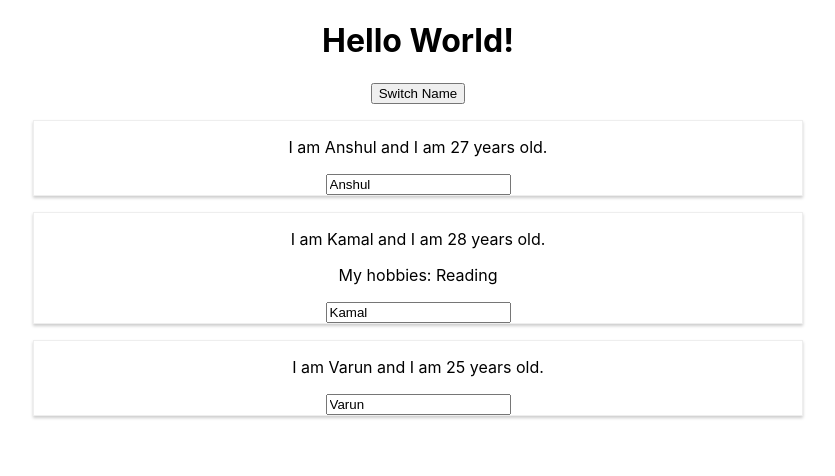
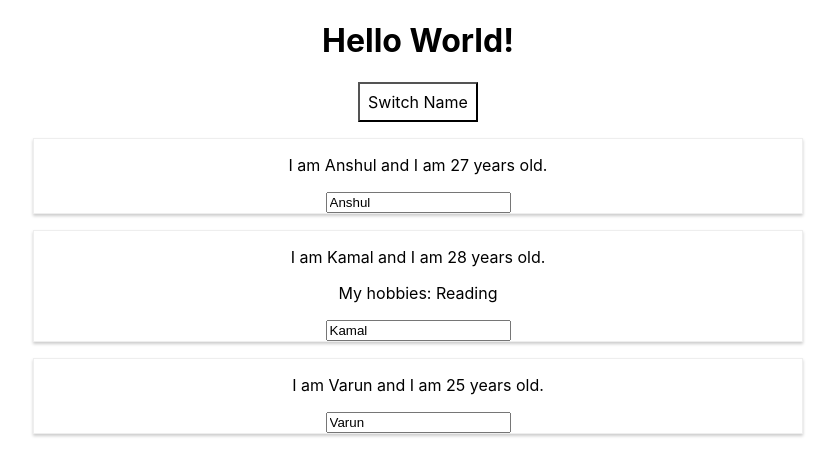
Before and after one commit to anshulrts/react-guide, a React (Create React App) app: page / in a window 1280 px wide. Shown: the top 476 px of the page, without its empty margins (222-1057 px from the left). Built offline with nearby package versions, Linux system fonts and the light colour scheme.

Commit message:
Adding CSS (Inline Styling) - If you want to add scoped css, using inline styling. - Note that in this case, we are using the JS equivalent of CSS properties and hence we used backgroundColor instead of background-color. Also we are wrapping the values within quotes.

```diff
--- a/src/App.js
+++ b/src/App.js
@@ -32,10 +32,22 @@ class App extends Component {
   }
 
   render() {
+    const style = {
+      backgroundColor: 'white',
+      font: 'inherit',
+      border: '1px solic black',
+      padding: '8px',
+      cursor: 'pointer'
+    };
+
     return (
       <div className="App">
         <h1>Hello World!</h1>
-        <button onClick={() => this.switchNameHandler('Maximilan')}>Switch Name</button>
+        <button
+          style={style}
+          onClick={() => this.switchNameHandler('Maximilan')}>
+            Switch Name
+        </button>
         <Person name={this.state.persons[0].name} age={this.state.persons[0].age} />
         <Person
           name={this.state.persons[1].name}
```
